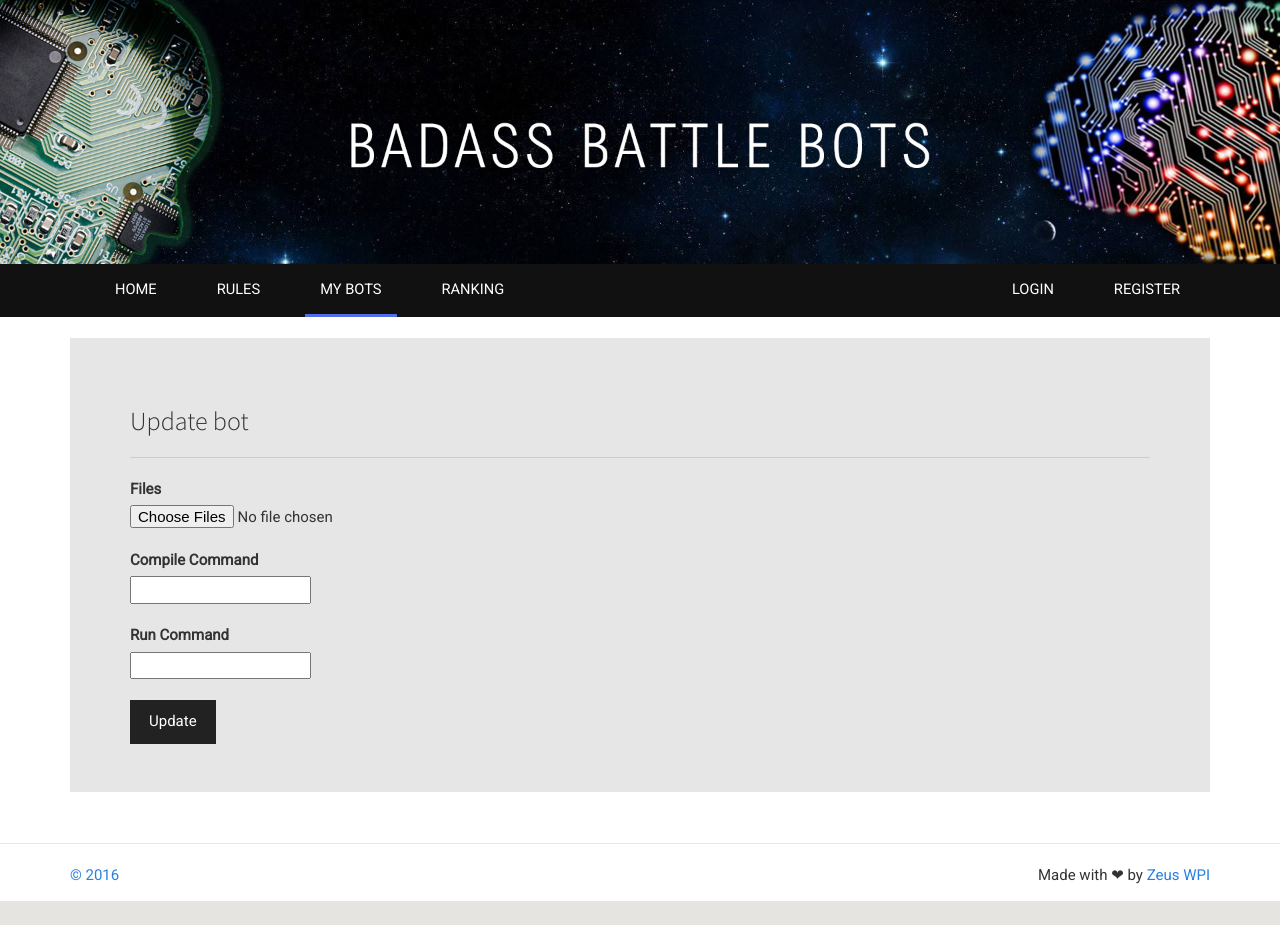
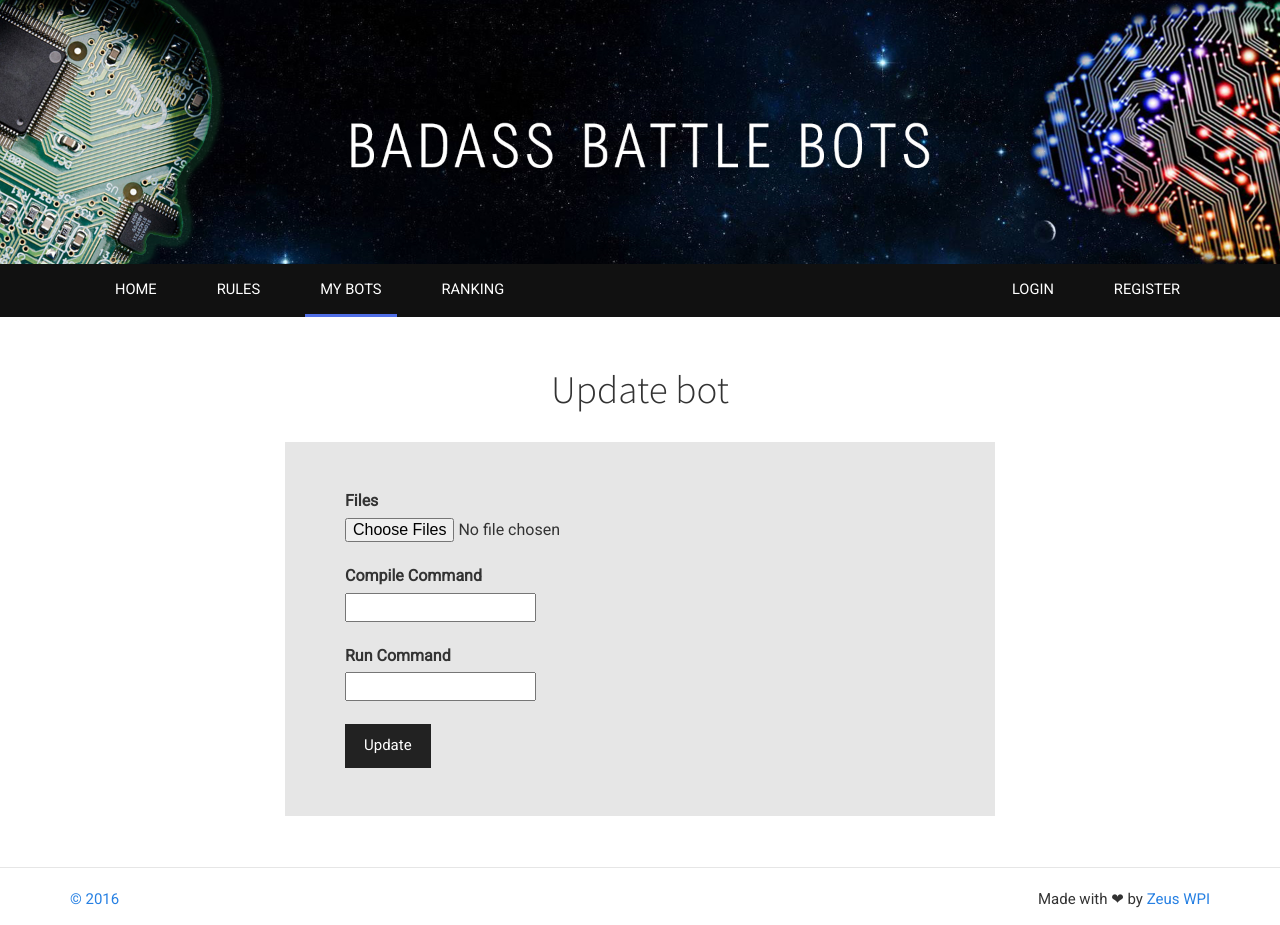
Before and after one commit to ZeusWPI/aichallenge, a Flask app: template battlebots/web/templates/bots/update.html in a window 1280 px wide. Before the commit the page ends 901 px from the top, so only its background shows below. Run offline with Flask 2, Linux system fonts and the light colour scheme; the template is opened without the code that fills it: values that come from a table or form of the project are taken from there, others are empty; parts of the project's set-up code (start-up, migrations or seed data) failed here and were passed over; some libraries are stand-ins or nearby versions.

Commit message:
Use wrapping in div.content

```diff
--- a/battlebots/web/templates/bots/update.html
+++ b/battlebots/web/templates/bots/update.html
@@ -2,9 +2,10 @@
 {% set active_page = "bots" %}
 
 {% block content -%}
+  <div class="content">
+    <h1>Update bot</h1>
+
     <div class="jumbotron">
-    <h3>Update bot</h3>
-    <hr>
       <form action="" method="post" enctype="multipart/form-data">
         {{ form.csrf_token }}
         {{ render_field(form.files, multiple="") }}<br>
@@ -13,4 +14,5 @@
         {{ form.submit(class="btn btn-default") }}
       </form>
     </div>
+  </div>
 {%- endblock %}
```
Lines whose indentation alone changed are shown as unchanged.
